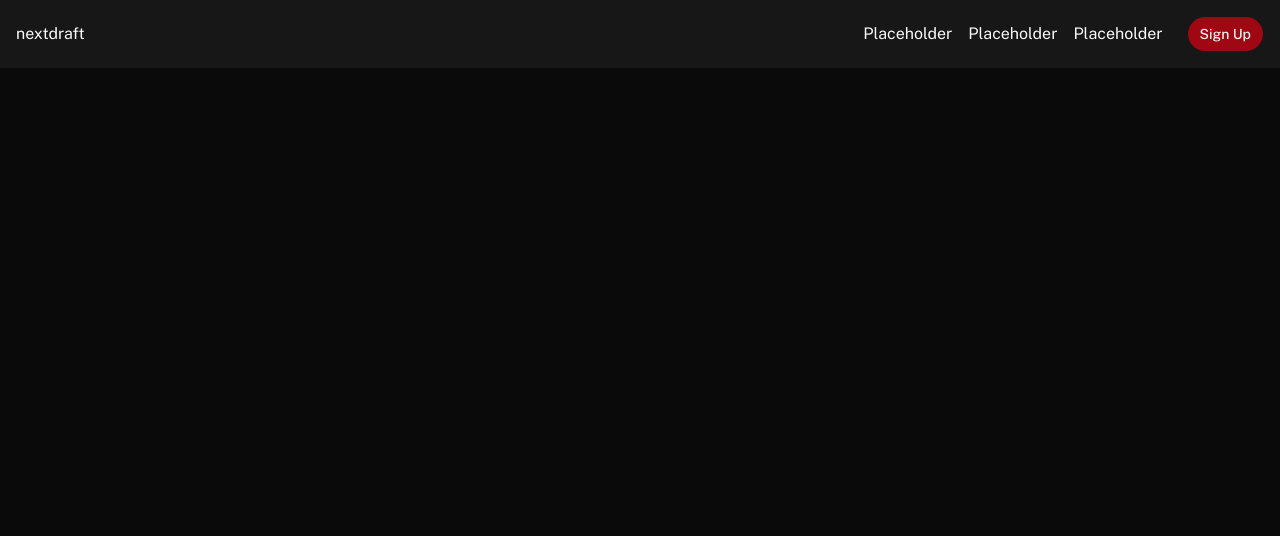
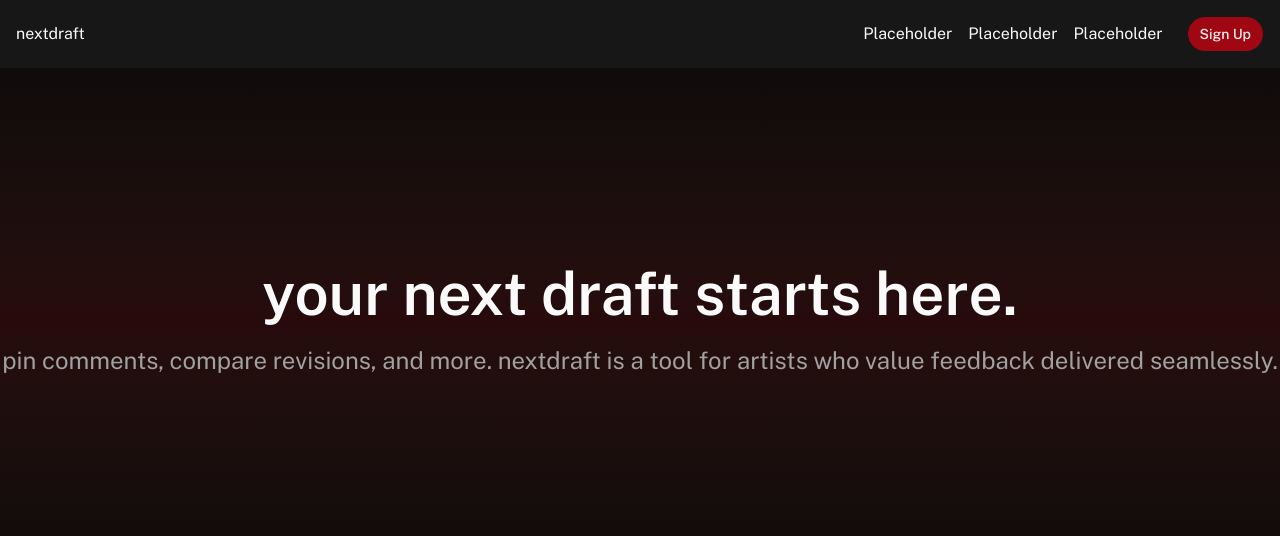
Before and after one commit to dliu04/nextdraft, a Next.js app: page / in a window 1280 px wide. Shown: the top 536 px of the page. Built offline with nearby package versions, Linux system fonts and the light colour scheme.

Commit message:
feat(home): start work on hero

```diff
--- a/app/page.tsx
+++ b/app/page.tsx
@@ -2,6 +2,15 @@ import Navbar from "@/components/Navbar"
 
 export default function Home() {
   return (
-    <Navbar />
+    <>
+      <Navbar />
+      <div className="flex flex-col justify-center items-center min-h-[80vh] bg-linear-to-b from-background via-primary/20 to-background">
+        <h1 className="text-6xl text-center text-foreground font-semibold">your next draft starts here.</h1>
+        <p className="text-2xl text-center mt-5 text-muted-foreground">
+          pin comments, compare revisions, and more. nextdraft is a tool for artists
+          who value feedback delivered seamlessly.
+        </p>
+      </div>
+    </>
   );
 }
```
